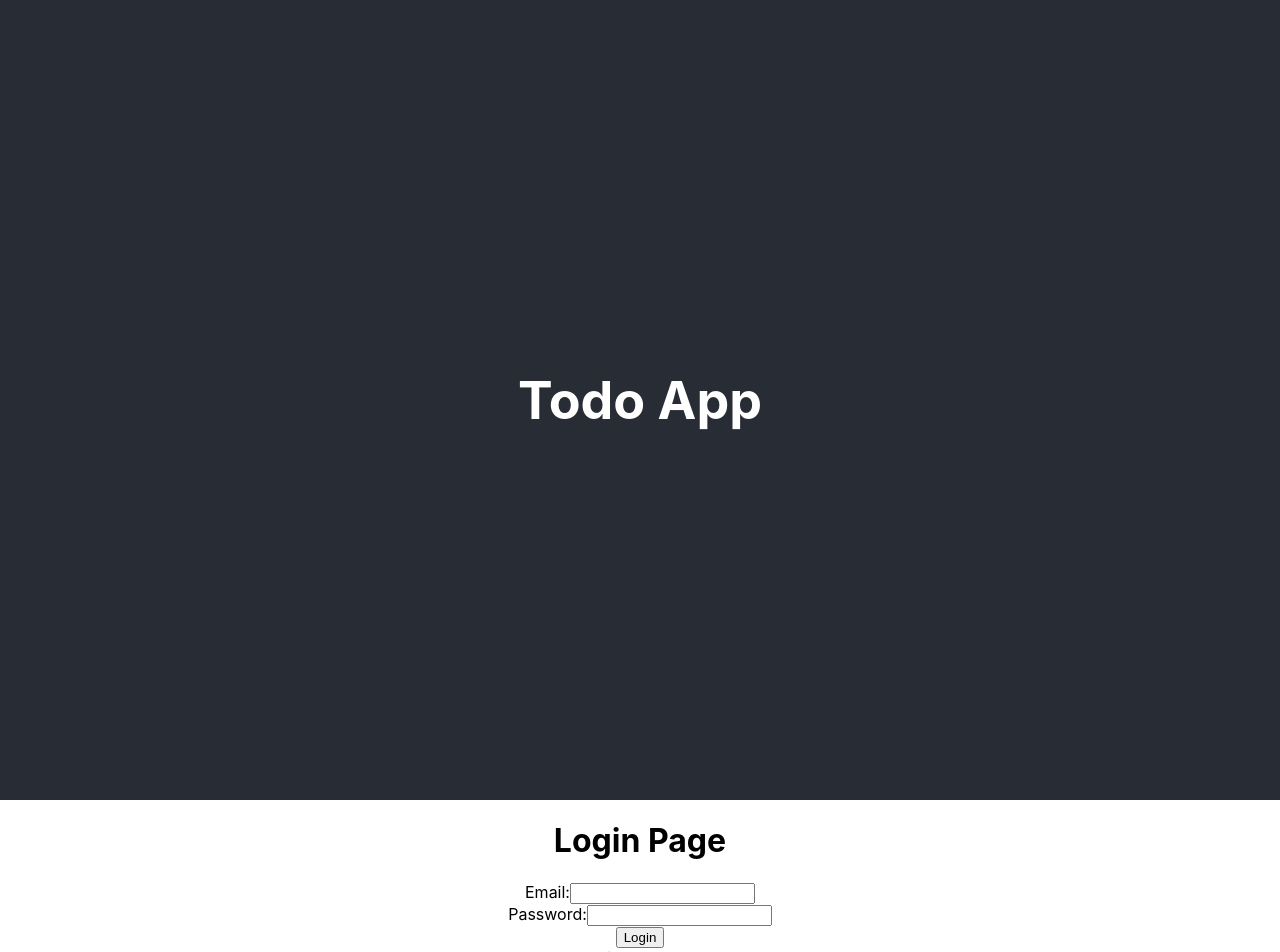
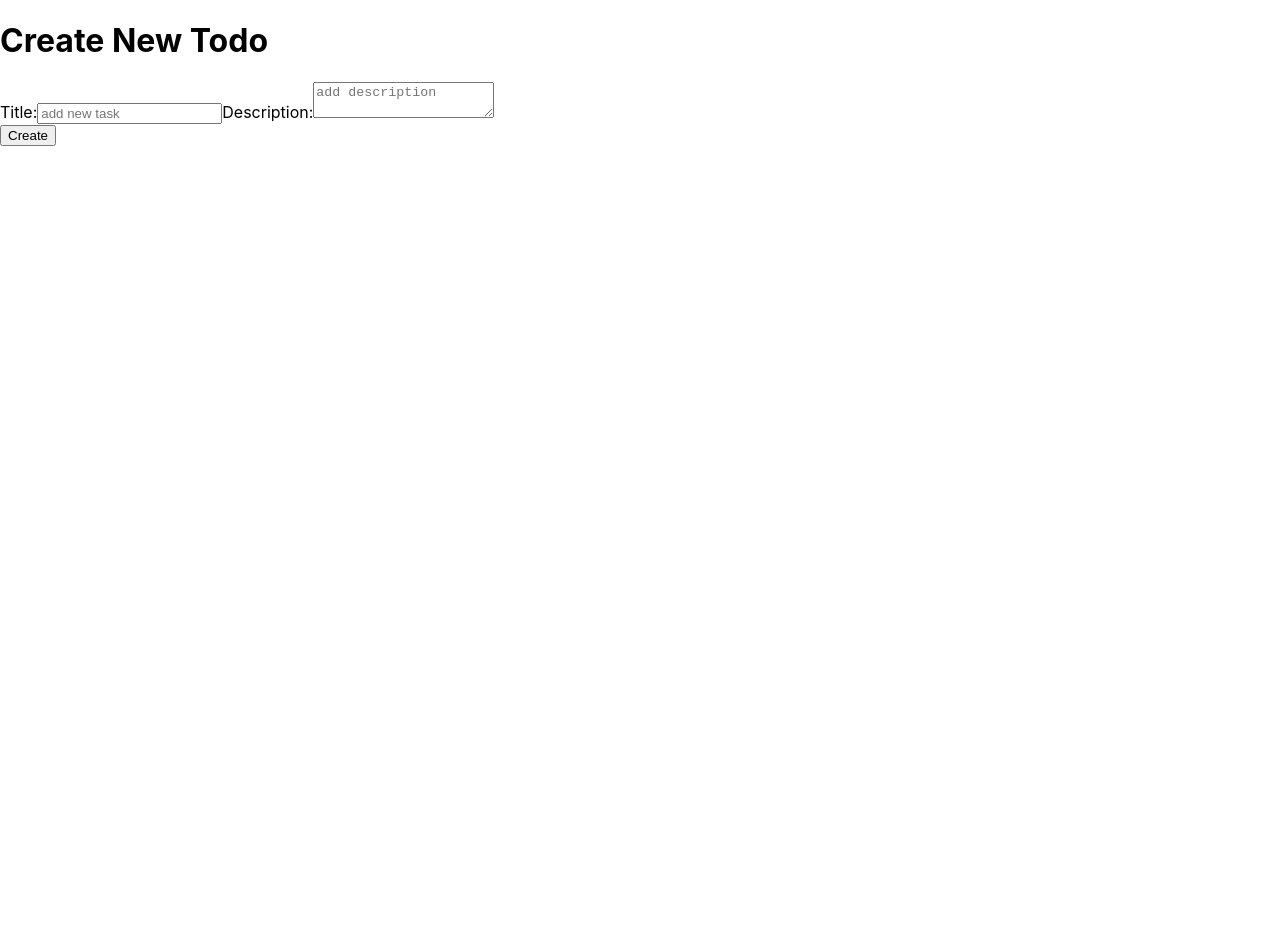
Before and after one commit to kanadamprathima/BackstageFrontEnd, a React (Create React App) app: page /users/1/todos/1/edit in a window 1280 px wide. Shown: the top 952 px of the page. After the commit the page ends 800 px from the top, so only its background shows below. Built offline with nearby package versions, Linux system fonts and the light colour scheme.

Commit message:
todos list

```diff
--- a/package.json
+++ b/package.json
@@ -10,9 +10,11 @@
     "@types/node": "^16.18.14",
     "@types/react": "^18.0.28",
     "@types/react-dom": "^18.0.11",
+    "@types/react-router-dom": "^5.3.3",
     "axios": "^1.3.4",
     "react": "^18.2.0",
     "react-dom": "^18.2.0",
+    "react-router-dom": "^6.8.2",
     "react-scripts": "5.0.1",
     "typescript": "^4.9.5",
     "web-vitals": "^2.1.4"
--- a/src/App.tsx
+++ b/src/App.tsx
@@ -1,22 +1,34 @@
-import React from "react";
+import React, { useState } from "react";
 import "./App.css";
+
 import TodoList from "./Components/TodoList";
 import axios from "axios";
-import LoginPage from "./Components/Login";
+import Login from "./Components/Login";
 import { API_URL } from "./config/constants";
-function App() {
+import { Routes, Route } from "react-router-dom";
+import TodoDetail from "./Components/TodoDetail";
+import TodoForm from "./Components/TodoForm";
+
+const App: React.FC = () => {
+  const [isLoggedIn, setIsLoggedIn] = useState(false);
+
+  const handleLogin = () => {
+    setIsLoggedIn(true);
+  };
   // const getTodos = async () => {
   //   const response = await axios.get(`${API_URL}/`);
   // };
   return (
-    <div className="App">
-      <header className="App-header">
-        <h1>Todo App</h1>
-      </header>
-      <LoginPage />
-      <TodoList />
-    </div>
+    <Routes>
+      <Route path="/" element={<Login onLogin={handleLogin} />} />
+      <Route path="/users/:userId/todos" element={<TodoList />} />
+      <Route path="/users/:userId/todos/:todoId" element={<TodoDetail />} />
+      <Route
+        path="/users/:userId/todos/:todoId/edit"
+        element={<TodoForm userId={1} />}
+      />
+    </Routes>
   );
-}
+};
 
 export default App;
--- a/src/Components/Login.tsx
+++ b/src/Components/Login.tsx
@@ -1,13 +1,18 @@
 import React, { useState } from "react";
 import { LoginCredentials } from "../types/type";
 import { API_URL } from "../config/constants";
+import { useNavigate } from "react-router-dom";
 import axios from "axios";
 
-const LoginPage = () => {
+interface Props {
+  onLogin: () => void;
+}
+const LoginPage: React.FC<Props> = ({ onLogin }) => {
   const [credentials, setCredentials] = useState<LoginCredentials>({
     email: "",
     password: "",
   });
+  const navigate = useNavigate();
 
   const handleInputChange = (
     event: React.ChangeEvent<HTMLInputElement>
@@ -22,10 +27,16 @@ const LoginPage = () => {
     try {
       const res = await axios.post(`${API_URL}/login`, credentials);
       console.log(res.data);
+      //console.log(credentials.email);
+      navigate(`/users/1/todos`);
     } catch (error) {
       console.log(error);
     }
     console.log("Submitting login form with credentials:", credentials);
+  };
+  const handleLoginClick = () => {
+    // Perform authentication logic here
+    onLogin();
   };
 
   return (
@@ -52,7 +63,7 @@ const LoginPage = () => {
           />
         </label>
         <br />
-        <button type="submit">Login</button>
+        <button onClick={handleLoginClick}>Login</button>
       </form>
     </div>
   );
--- /dev/null
+++ b/src/Components/TodoDetail.tsx
@@ -0,0 +1,46 @@
+import React, { useState, useEffect } from "react";
+import axios from "axios";
+import { useParams, useNavigate } from "react-router-dom";
+import { Todo } from "../types/type";
+import { API_URL } from "../config/constants";
+
+const TodoDetail: React.FC = () => {
+  const [todo, setTodo] = useState<Todo | null>(null);
+  const { userId, todoId } = useParams<{ userId: string; todoId: string }>();
+  const navigate = useNavigate();
+
+  useEffect(() => {
+    const fetchTodo = async () => {
+      const response = await axios.get<Todo>(
+        `${API_URL}/users/${userId}/todos/${todoId}`
+      );
+      setTodo(response.data);
+    };
+
+    fetchTodo();
+  }, [userId, todoId]);
+
+  const handleEdit = () => {
+    navigate(`/users/${userId}/todos/${todoId}/edit`);
+  };
+
+  const handleDelete = async () => {
+    await axios.delete(`${API_URL}/users/${userId}/todos/${todoId}`);
+    navigate(`/users/${userId}/todos`);
+  };
+
+  if (!todo) {
+    return <div>Loading...</div>;
+  }
+
+  return (
+    <div>
+      <h2>{todo.title}</h2>
+      <p>{todo.description}</p>
+      <button onClick={handleEdit}>Edit</button>
+      <button onClick={handleDelete}>Delete</button>
+    </div>
+  );
+};
+
+export default TodoDetail;
--- /dev/null
+++ b/src/Components/TodoForm.tsx
@@ -0,0 +1,49 @@
+import React, { useState } from "react";
+import axios from "axios";
+import { API_URL } from "../config/constants";
+import { useNavigate } from "react-router-dom";
+
+interface TodoFormProps {
+  userId: number;
+}
+
+const TodoForm: React.FC<TodoFormProps> = ({ userId }) => {
+  const [title, setTitle] = useState("");
+  const [description, setDescription] = useState("");
+  const navigate = useNavigate();
+  const handleSubmit = async (event: React.FormEvent<HTMLFormElement>) => {
+    event.preventDefault();
+    const newtodo = await axios.post(`${API_URL}/users/1/todos`, {
+      title,
+      description,
+    });
+    console.log("newtodo", newtodo);
+    navigate(`/users/${userId}/todos`);
+  };
+  return (
+    <div>
+      <h1>Create New Todo</h1>
+      <form onSubmit={handleSubmit}>
+        <label>
+          Title:
+          <input
+            type="text"
+            placeholder="add new task"
+            value={title}
+            onChange={(event) => setTitle(event.target.value)}
+          />
+        </label>
+        <label>Description:</label>
+        <textarea
+          placeholder="add description"
+          value={description}
+          onChange={(event) => setDescription(event.target.value)}
+        ></textarea>
+
+        <br />
+        <button type="submit">Create</button>
+      </form>
+    </div>
+  );
+};
+export default TodoForm;
--- a/src/Components/TodoList.tsx
+++ b/src/Components/TodoList.tsx
@@ -1,5 +1,34 @@
 import React from "react";
+import axios from "axios";
+import { Todo } from "../types/type";
+import { API_URL } from "../config/constants";
+import { useState, useEffect } from "react";
+import { useParams, Link } from "react-router-dom";
+
 const TodoList = () => {
-  return <div>Todolist component</div>;
+  const { userId } = useParams<{ userId: string }>();
+  const [todos, setTodos] = useState<Todo[]>([]);
+  const getTodos = async () => {
+    const response = await axios.get(`${API_URL}/users/${userId}/todos`);
+    console.log("response of all todos", response.data);
+    setTodos(response.data);
+  };
+  useEffect(() => {
+    getTodos();
+  }, [userId]);
+
+  return (
+    <div>
+      <h1>To-Do List</h1>
+      <ul>
+        {todos.map((todo) => (
+          <li key={todo.id}>
+            <Link to={`/users/${userId}/todos/${todo.id}`}>{todo.title}</Link>
+          </li>
+        ))}
+      </ul>
+      <Link to={`/users/${userId}/todos/:todoId/edit`}>Create New Todo</Link>
+    </div>
+  );
 };
 export default TodoList;
--- a/src/index.tsx
+++ b/src/index.tsx
@@ -1,15 +1,22 @@
-import React from 'react';
-import ReactDOM from 'react-dom/client';
-import './index.css';
-import App from './App';
-import reportWebVitals from './reportWebVitals';
+import React from "react";
+import ReactDOM from "react-dom/client";
+import "./index.css";
+import App from "./App";
+import {
+  BrowserRouter,
+  BrowserRouter as Router,
+  Route,
+} from "react-router-dom";
+import reportWebVitals from "./reportWebVitals";
 
 const root = ReactDOM.createRoot(
-  document.getElementById('root') as HTMLElement
+  document.getElementById("root") as HTMLElement
 );
 root.render(
   <React.StrictMode>
-    <App />
+    <BrowserRouter>
+      <App />
+    </BrowserRouter>
   </React.StrictMode>
 );
 
--- a/src/types/type.tsx
+++ b/src/types/type.tsx
@@ -7,3 +7,7 @@ export interface LoginCredentials {
   email: string;
   password: string;
 }
+
+export interface CustomRouteProps {
+  exact?: boolean;
+}
```
Also changed, not shown: 1 other file (tests, documents, lock files or other folders).
